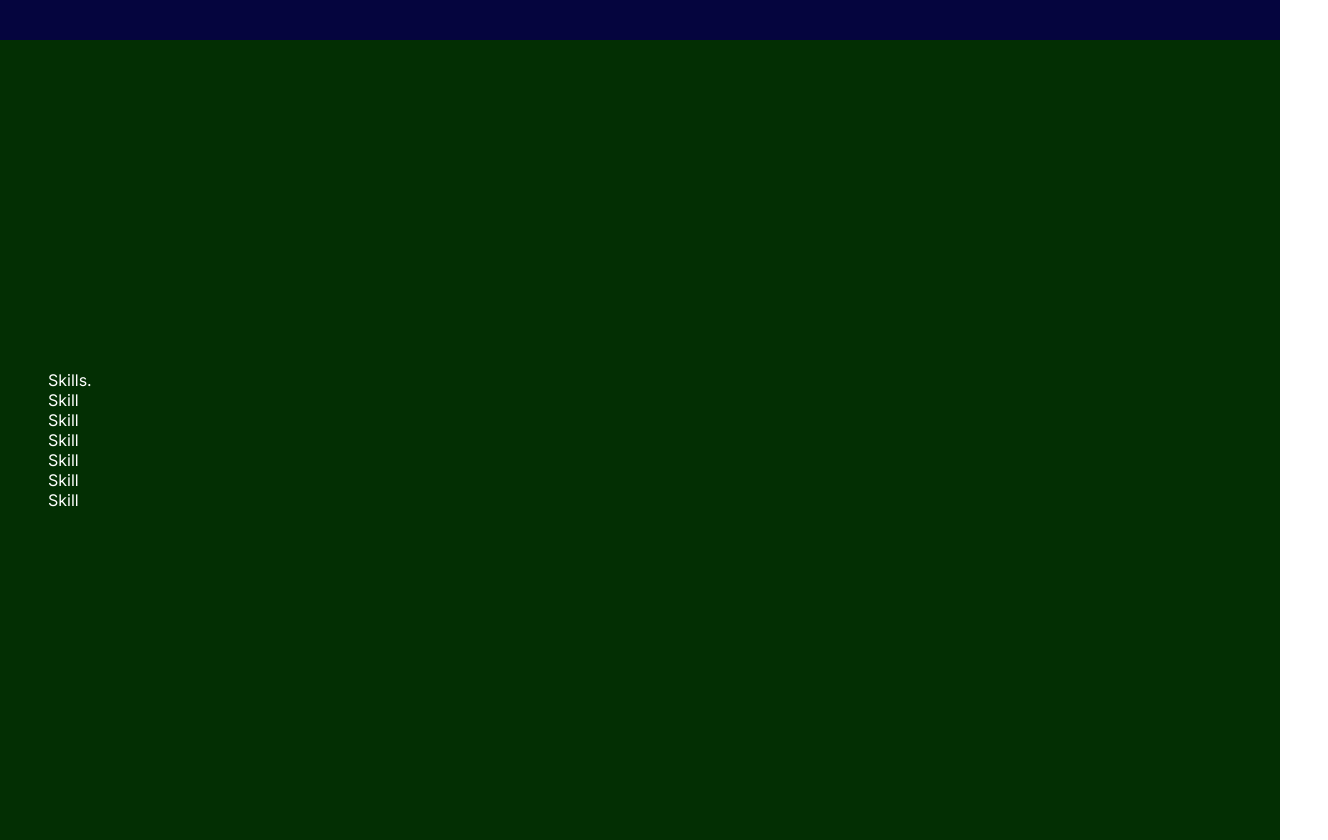
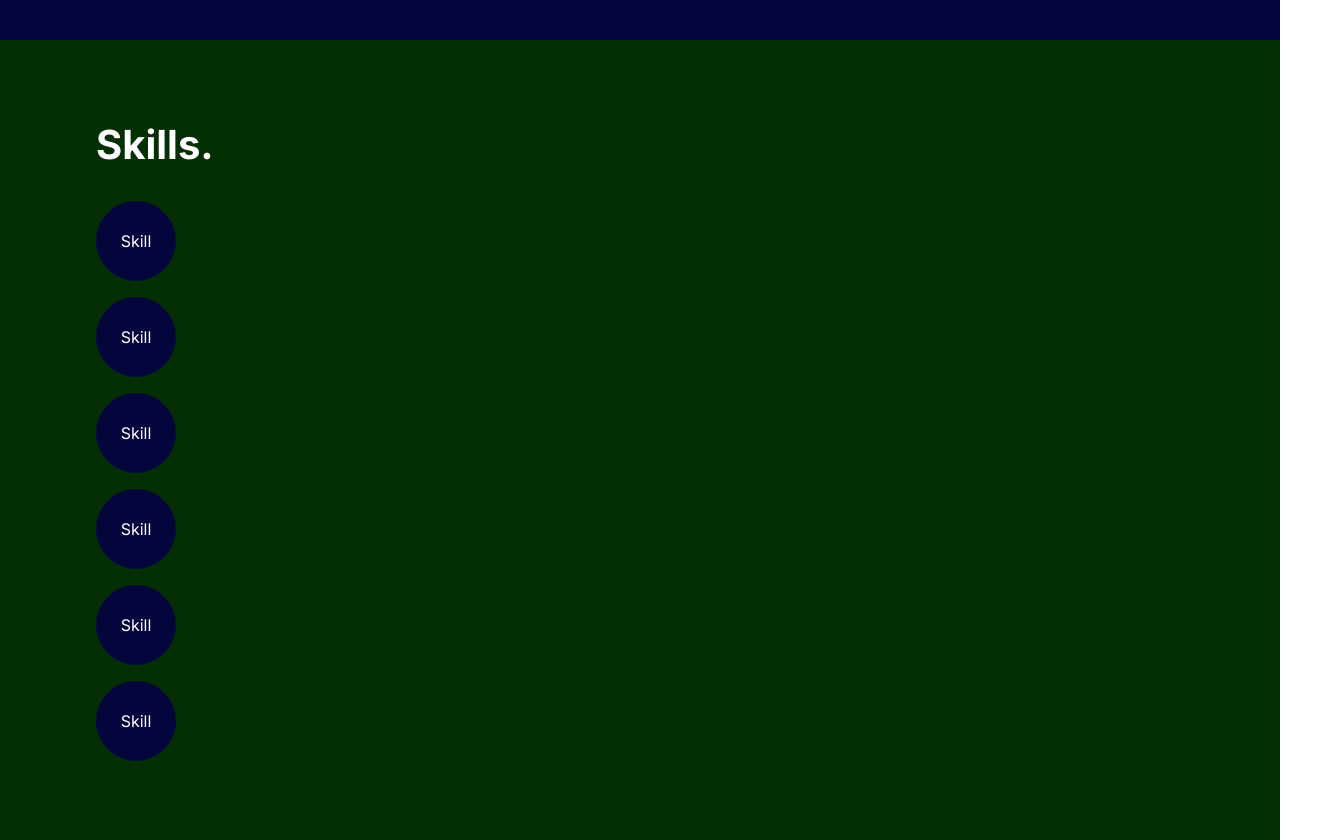
Before and after one commit to courthub74/AboutLayout, a plain HTML site: page index.html in a window 1280 px wide. Shown: the part 1560-2400 px from the top of the page, 1328 px wide, since content can reach past the window. Drawn offline with Linux system fonts and the light colour scheme.

Commit message:
skills put in

```diff
--- a/index.html
+++ b/index.html
@@ -85,7 +85,7 @@
 
             <!-- SKILLS CIRCLES -->
              <div class="skills_circles">
-                <!-- top 3 -->
+                <!-- top 2 -->
                  <div class="top_3">
                     <div class="circle_">
                         <p>Skill</p>
@@ -93,16 +93,19 @@
                      <div class="circle_">
                         <p>Skill</p>
                      </div>
-                     <div class="circle_">
-                        <p>Skill</p>
-                     </div>
                  </div>
-                 <!-- next 3 -->
+                 <!-- next 2 -->
                   <div class="next_3">
                     <div class="circle_">
                         <p>Skill</p>
                      </div>
                      <div class="circle_">
+                        <p>Skill</p>
+                     </div>
+                  </div>
+                 <!-- next 2 -->
+                  <div class="next_3">
+                    <div class="circle_">
                         <p>Skill</p>
                      </div>
                      <div class="circle_">
--- a/style.scss
+++ b/style.scss
@@ -99,6 +99,45 @@ body {
         flex-direction: column;
         justify-content: center;
         padding: 0 3em 0 3em;
-
+        .title_three {
+            width: 100%;
+            display: flex;
+            flex-direction: column;
+            justify-content: center;
+            padding: 0 3em 0 3em;
+            .section_title_three {
+                font-weight: bold;
+                font-size: 2.5rem;
+            }
+            // SKILLS CIRCLES POSITIONING
+            .skills_circles {
+                display: flex;
+                flex-direction: column;
+                justify-content: center;
+                gap: 1em;
+                margin-top: 2em;
+                .top_3 {
+                    display: flex;
+                    flex-direction: column;
+                    gap: 1em;
+                }
+                .next_3 {
+                    display: flex;
+                    flex-direction: column;
+                    gap: 1em;
+                }
+            }
+            // SKILLS CIRCLES APPEARENCE
+            .circle_ {
+                display: flex;
+                justify-content: center;
+                align-items: center;
+                background-color: rgb(5, 5, 62);
+                width: 80px;
+                height: 80px;
+                // padding: 2em 2em;
+                border-radius: 50%;
+            }
+        }
     }
 }
```
Also changed, not shown: style.css, 1 other file.
